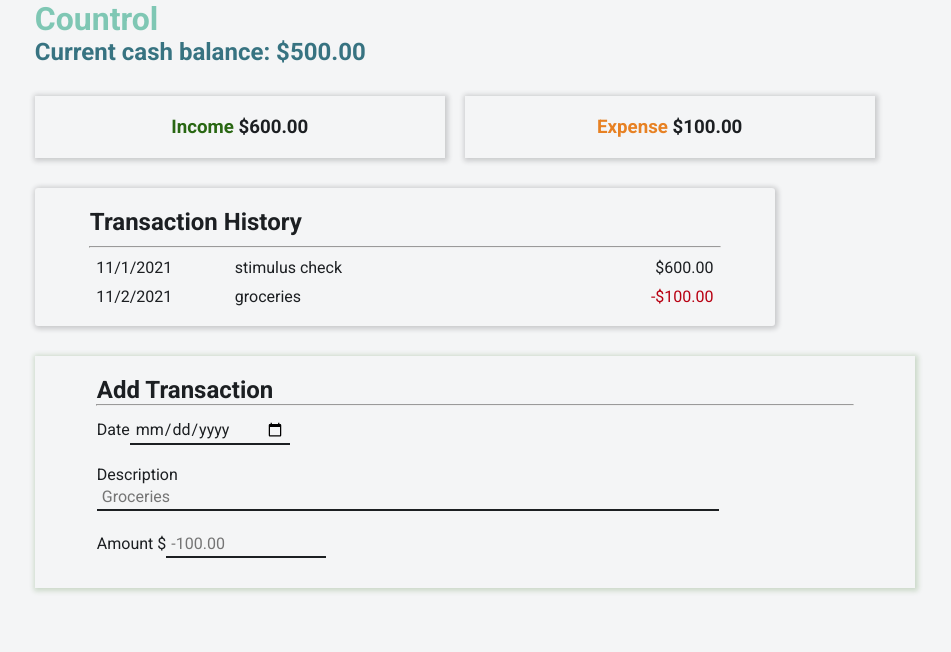
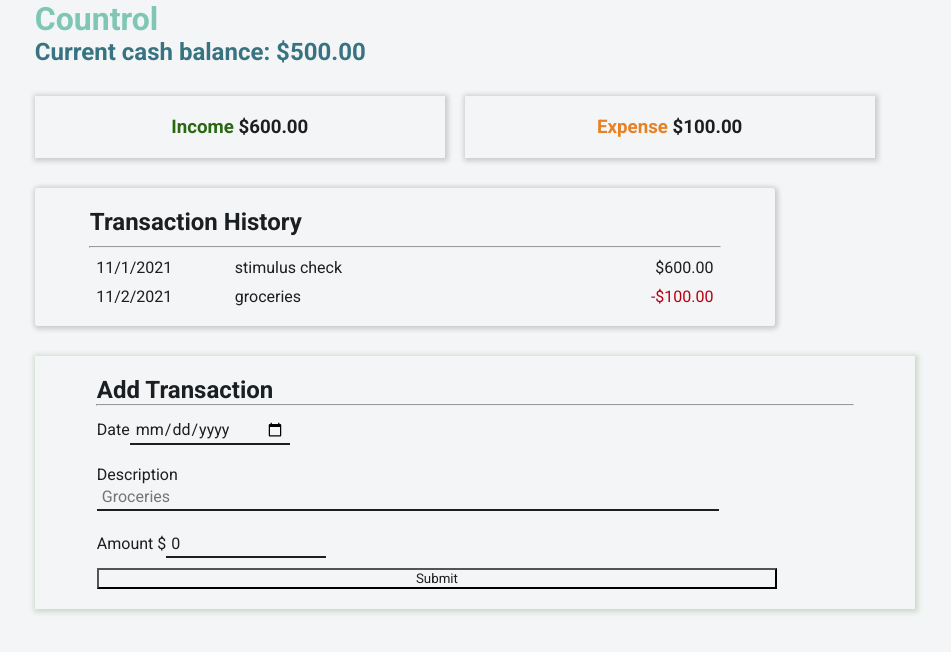
Before and after one commit to Luna5678/expense-tracker, a React (Create React App) app: page / in a window 1280 px wide. Shown: the top 652 px of the page, without its empty margins (81-1032 px from the left). Built offline with nearby package versions, Linux system fonts and the light colour scheme.

Commit message:
Adds addTransaction action

```diff
--- a/src/components/AddTransaction.js
+++ b/src/components/AddTransaction.js
@@ -1,24 +1,52 @@
+import { useState, useContext } from 'react';
+import { GlobalContext } from '../context/GlobalState'
+
 const AddTransaction = () => {
+  const [date, setDate] = useState('');
+  const [text, setText] = useState('');
+  const [amount, setAmount] = useState(0);
+
+  const { addTransaction } = useContext(GlobalContext);
+
+  const handleSubmit = (e) => {
+    e.preventDefault();
+
+    if (!date || !text || !amount) return
+
+    setDate('');
+    setText('');
+    setAmount('');
+
+    const newTransaction = {
+      date,
+      text,
+      amount: +amount
+    }
+
+    addTransaction(newTransaction)
+  }
+
   return (
     <div className="add-transaction-form">
       <h2>Add Transaction</h2>
       <hr />
-      <form>
+      <form onSubmit={handleSubmit}>
         <div className="form-control">
           <label htmlFor="date">Date</label>
-          <input id="date" name="date" type="date" />
+          <input id="date" name="date" type="date" value={date} onChange={e => setDate(e.target.value)} />
         </div>
 
         <div className="form-control">
           <label htmlFor="text">Description</label>
-          <input id="text" name="text" type="text" placeholder="Groceries" />
+          <input id="text" name="text" type="text" placeholder="Groceries" value={text} onChange={e => setText(e.target.value)} />
         </div>
 
         <div className="form-control">
           <label htmlFor="amount">Amount $</label>
-          <input id="amount" name="amount" type="number" placeholder="-100.00" />
+          <input id="amount" name="amount" type="number" placeholder="-100.00" value={amount} onChange={e => setAmount(e.target.value)} />
         </div>
 
+        <button type="submit">Submit</button>
       </form>
     </div>
   )
--- a/src/context/AppReducer.js
+++ b/src/context/AppReducer.js
@@ -0,0 +1,10 @@
+/* eslint-disable default-case */
+// eslint-disable-next-line import/no-anonymous-default-export
+export default (state,action) => {
+  switch (action.type) {
+    case 'ADD_TRANSACTION':
+      return {
+        transactions: [...state.transactions, action.payload]
+      }
+  }
+}
--- a/src/context/GlobalState.js
+++ b/src/context/GlobalState.js
@@ -21,8 +21,12 @@ export const GlobalContext = createContext(initialState);
 export const GlobalProvider = ({children}) => {
   const [state,dispatch] = useReducer(AppReducer, initialState);
 
+  function addTransaction(transaction) {
+    dispatch({ type: 'ADD_TRANSACTION', payload: transaction })
+  }
+
   return(
-    <GlobalContext.Provider value={{transactions: state.transactions}}>
+    <GlobalContext.Provider value={{transactions: state.transactions, addTransaction}}>
       {children}
     </GlobalContext.Provider>
   )
```
